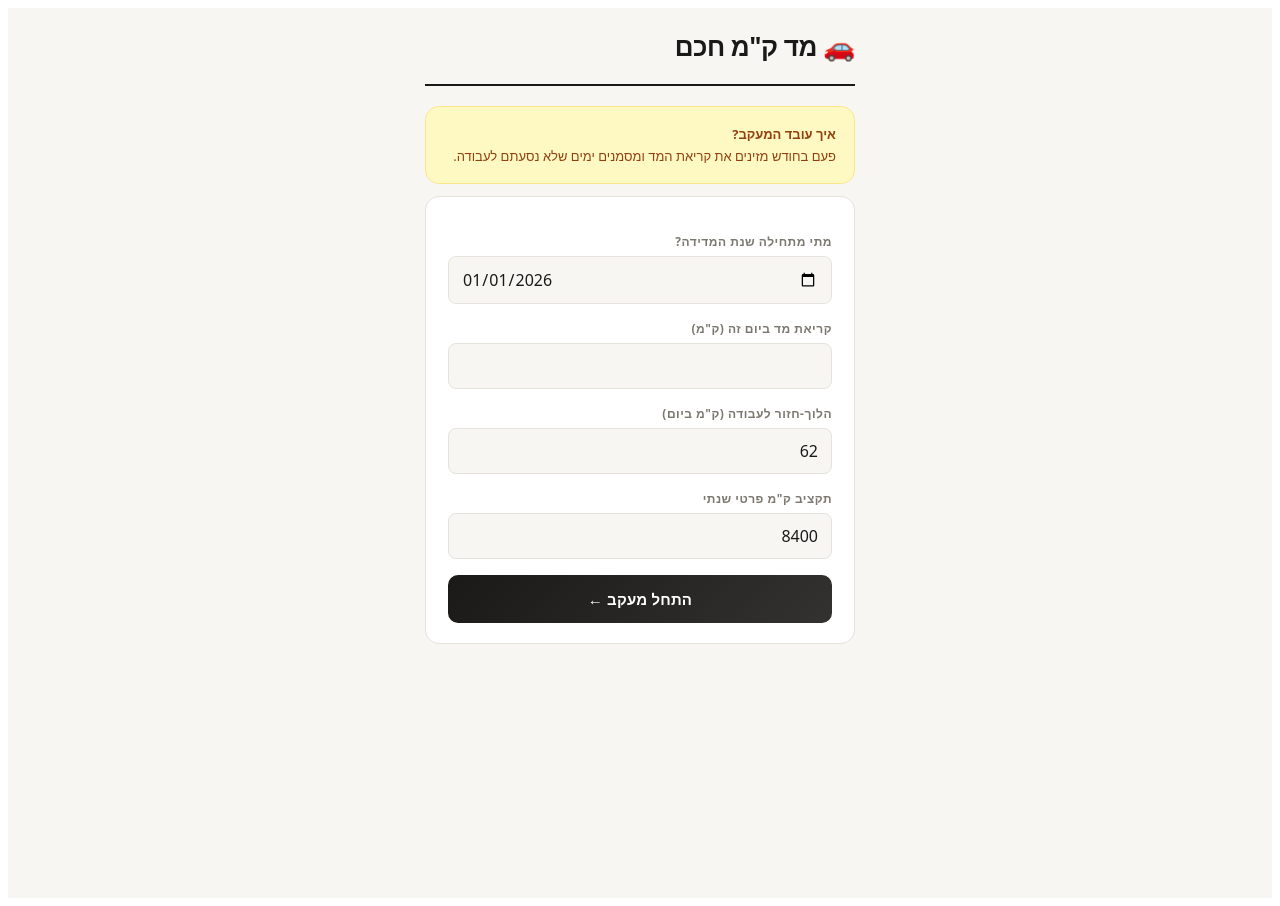
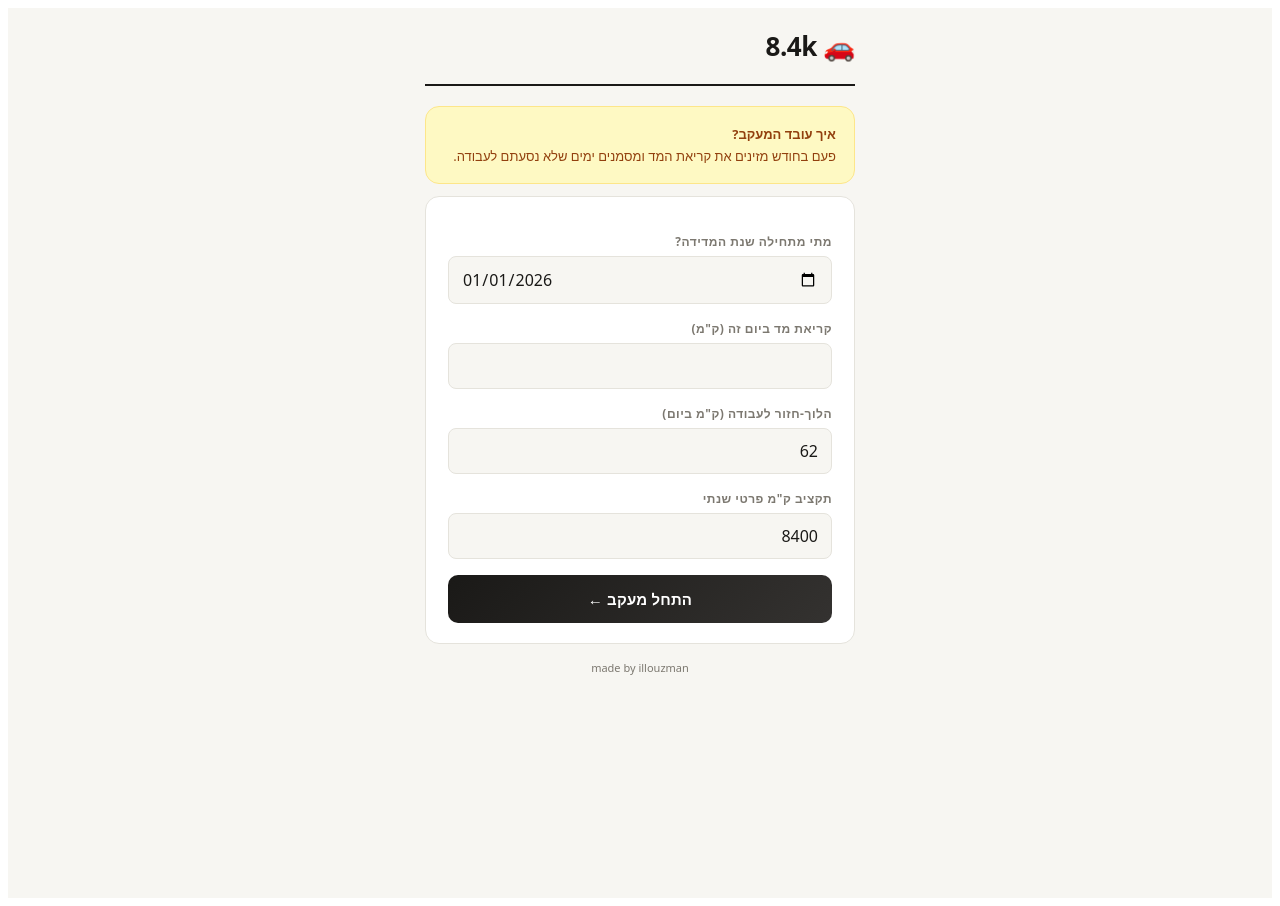
Before and after one commit to thelazyluz-dev/km-tracker, a React (Vite) app: page / in a window 1280 px wide. Built offline with nearby package versions, Linux system fonts and the light colour scheme.

Commit message:
feat: שינוי שם ל-8.4k + קרדיט made by illouzman
https://claude.ai/code/session_01TuqCdqBevAyYDWPzDb4KjL

```diff
--- a/index.html
+++ b/index.html
@@ -3,13 +3,13 @@
 <head>
     <meta charset="UTF-8">
     <meta name="viewport" content="width=device-width, initial-scale=1.0">
-    <title>מד ק"מ חכם</title>
+    <title>8.4k</title>
     <link rel="manifest" href="/manifest.json">
     <meta name="theme-color" content="#1a1917">
     <meta name="mobile-web-app-capable" content="yes">
     <meta name="apple-mobile-web-app-capable" content="yes">
     <meta name="apple-mobile-web-app-status-bar-style" content="black-translucent">
-    <meta name="apple-mobile-web-app-title" content="מד ק&quot;מ">
+    <meta name="apple-mobile-web-app-title" content="8.4k">
     <link rel="apple-touch-icon" href="/km-tracker/icon.svg">
 </head>
 <body>
--- a/src/App.jsx
+++ b/src/App.jsx
@@ -304,7 +304,7 @@ export default function App() {
     <div style={S.page}>
       <div style={S.wrap}>
         <div style={{paddingBottom:"20px",marginBottom:"20px",borderBottom:`2px solid ${cl.text}`}}>
-          <div style={S.h1}>🚗 מד ק"מ חכם</div>
+          <div style={S.h1}>🚗 8.4k</div>
         </div>
         <div style={S.cardYellow}>
           <div style={{fontSize:"13px",color:cl.yellow,lineHeight:"1.7"}}>
@@ -323,6 +323,7 @@ export default function App() {
           <input style={S.input} type="number" value={sf.yearlyBudget} onChange={e=>setSf({...sf,yearlyBudget:e.target.value})}/>
           <button className="btn-main" style={S.btn} onClick={handleSetup}>התחל מעקב ←</button>
         </div>
+        <div style={{textAlign:"center",fontSize:"11px",color:cl.muted,marginTop:"16px",paddingBottom:"8px"}}>made by illouzman</div>
       </div>
     </div>
   );
@@ -437,7 +438,7 @@ export default function App() {
     <div style={S.page}>
       <div style={S.wrap}>
         <div style={{display:"flex",justifyContent:"space-between",alignItems:"center",paddingBottom:"18px",marginBottom:"16px",borderBottom:`2px solid ${cl.text}`}}>
-          <div style={S.h1}>🚗 מד ק"מ</div>
+          <div style={S.h1}>🚗 8.4k</div>
           <div style={{display:"flex",gap:"8px"}}>
             <button style={S.btnGhost} onClick={()=>{
               setSettingsForm({commute:String(appData.setup.commute),yearlyBudget:String(appData.setup.yearlyBudget||DEFAULT_BUDGET)});
@@ -587,6 +588,7 @@ export default function App() {
       )}
 
       {toast && <div className="toast-anim" style={{position:"fixed",bottom:20,left:"50%",transform:"translateX(-50%)",background:toast.color,color:"#fff",padding:"10px 22px",borderRadius:"24px",fontSize:"14px",fontWeight:700,boxShadow:"0 4px 16px rgba(0,0,0,0.18)"}}>{toast.msg}</div>}
+      <div style={{textAlign:"center",fontSize:"11px",color:cl.muted,marginTop:"24px",paddingBottom:"8px"}}>made by illouzman</div>
     </div>
   );
 }
```
Also changed, not shown: public/manifest.json.
